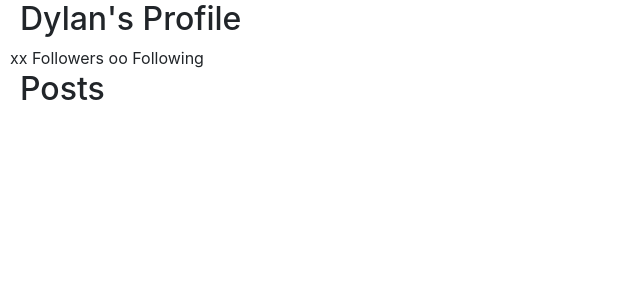
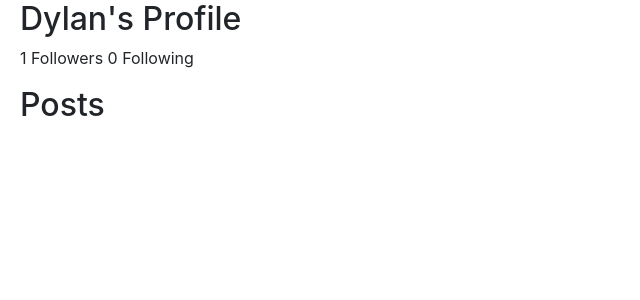
Before and after one commit to mikeinnz/cs50web, a Django app: page /profile/4 in a window 1280 px wide. Shown: the part 66-366 px from the top of the page, without its empty margins (0-640 px from the left). Run offline with Django 3.2, Linux system fonts and the light colour scheme; data comes from the database, SQL or seed files in the repository; some libraries are stand-ins or nearby versions.

Commit message:
update layouts

```diff
--- a/project4/network/static/network/styles.css
+++ b/project4/network/static/network/styles.css
@@ -2,6 +2,10 @@ body {
     margin: 10px;
 }
 h2 {
+    margin-left: 10px;
+}
+
+.following {
     margin-left: 10px;
 }
 
--- a/project4/network/templates/network/layout.html
+++ b/project4/network/templates/network/layout.html
@@ -5,14 +5,22 @@
     <head>
         <title>{% block title %}Social Network{% endblock %}</title>
         <link rel="stylesheet" href="https://stackpath.bootstrapcdn.com/bootstrap/4.4.1/css/bootstrap.min.css" integrity="sha384-Vkoo8x4CGsO3+Hhxv8T/Q5PaXtkKtu6ug5TOeNV6gBiFeWPGFN9MuhOf23Q9Ifjh" crossorigin="anonymous">
+        <script src="https://code.jquery.com/jquery-3.4.1.slim.min.js" integrity="sha384-J6qa4849blE2+poT4WnyKhv5vZF5SrPo0iEjwBvKU7imGFAV0wwj1yYfoRSJoZ+n" crossorigin="anonymous"></script>
+        <script src="https://cdn.jsdelivr.net/npm/popper.js@1.16.0/dist/umd/popper.min.js" integrity="sha384-Q6E9RHvbIyZFJoft+2mJbHaEWldlvI9IOYy5n3zV9zzTtmI3UksdQRVvoxMfooAo" crossorigin="anonymous"></script>
+        <script src="https://stackpath.bootstrapcdn.com/bootstrap/4.4.1/js/bootstrap.min.js" integrity="sha384-wfSDF2E50Y2D1uUdj0O3uMBJnjuUD4Ih7YwaYd1iqfktj0Uod8GCExl3Og8ifwB6" crossorigin="anonymous"></script>
+
         <link href="{% static 'network/styles.css' %}" rel="stylesheet">
+        <meta name="viewport" content="width=device-width, initial-scale=1.0">
     </head>
     <body>
 
         <nav class="navbar navbar-expand-lg navbar-light bg-light">
             <a class="navbar-brand" href="{% url 'index' %}">Network</a>
+            <button class="navbar-toggler" type="button" data-toggle="collapse" data-target="#navbarSupportedContent" aria-controls="navbarSupportedContent" aria-expanded="false" aria-label="Toggle navigation">
+                <span class="navbar-toggler-icon"></span>
+            </button>
 
-            <div>
+            <div class="collapse navbar-collapse" id="navbarSupportedContent">
               <ul class="navbar-nav mr-auto">
                 {% if user.is_authenticated %}
                     <li class="nav-item">
--- a/project4/network/templates/network/profile.html
+++ b/project4/network/templates/network/profile.html
@@ -2,8 +2,21 @@
 
 {% block body %}
     <h2>{{ username | capfirst }}'s Profile</h2>
-    <div>
-        xx Followers oo Following
+    <div class="following">
+        <p>
+            {% if num_followers %}
+                {{ num_followers }}
+            {% else %}
+                0
+            {% endif %}
+                Followers
+            {% if num_following %}
+                {{ num_following }}
+            {% else %}
+                0
+            {% endif %}
+                Following
+        </p>
     </div>
 
     {% if user.username != username and user.is_authenticated %}
--- a/project4/network/views.py
+++ b/project4/network/views.py
@@ -27,10 +27,14 @@ def index(request):
 def profile(request, id):
     user = User.objects.get(pk=id)
     posts = Post.objects.filter(author=user).order_by('-timestamp')
+    num_followers = user.followers.all().count()
+    num_following = user.following.all().count()
 
     return render(request, "network/profile.html", {
         "username": user.username,
         "posts": posts_list_with_num_likes(posts),
+        "num_followers": num_followers,
+        "num_following": num_following,
     })
 
 
```
Also changed, not shown: project4/db.sqlite3.
